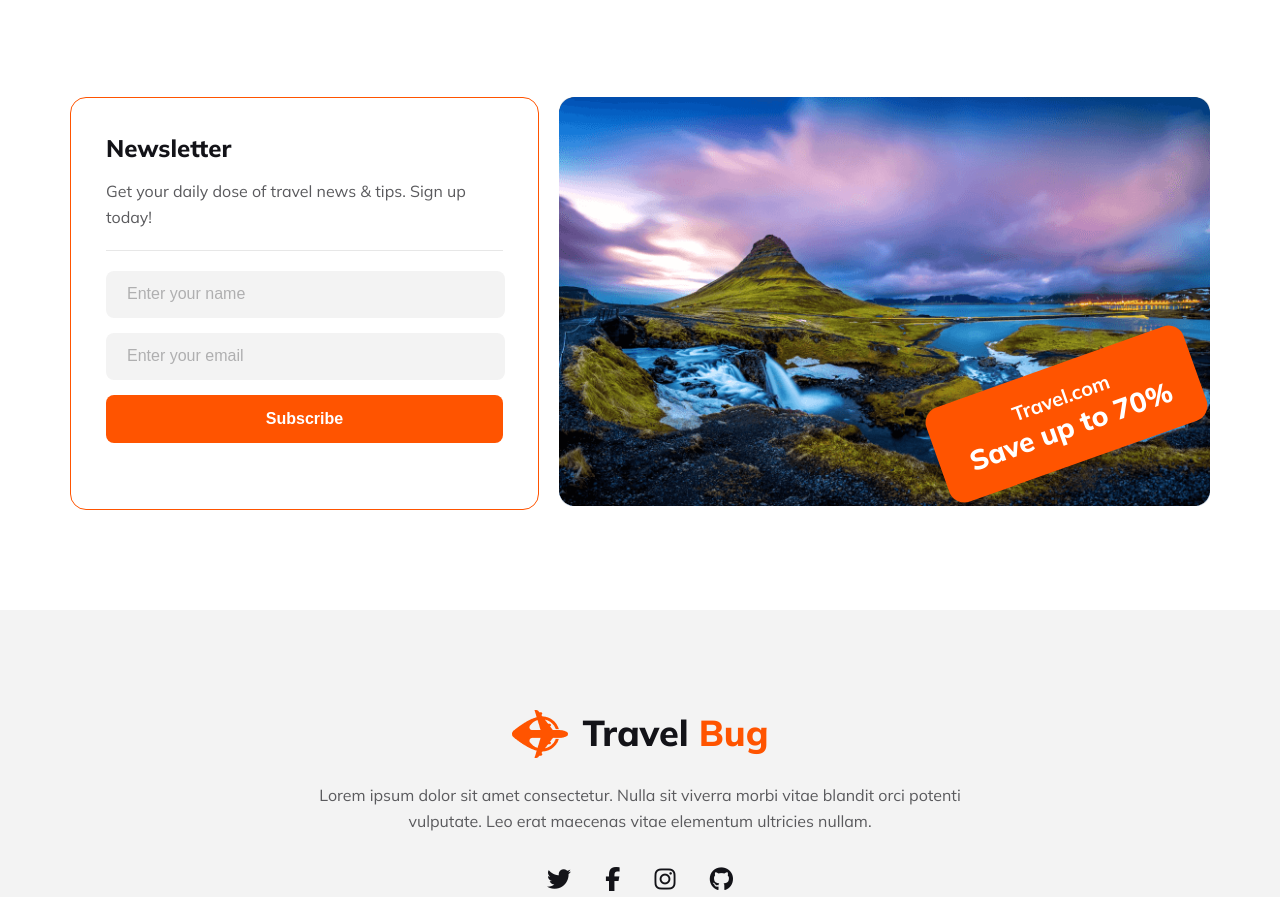
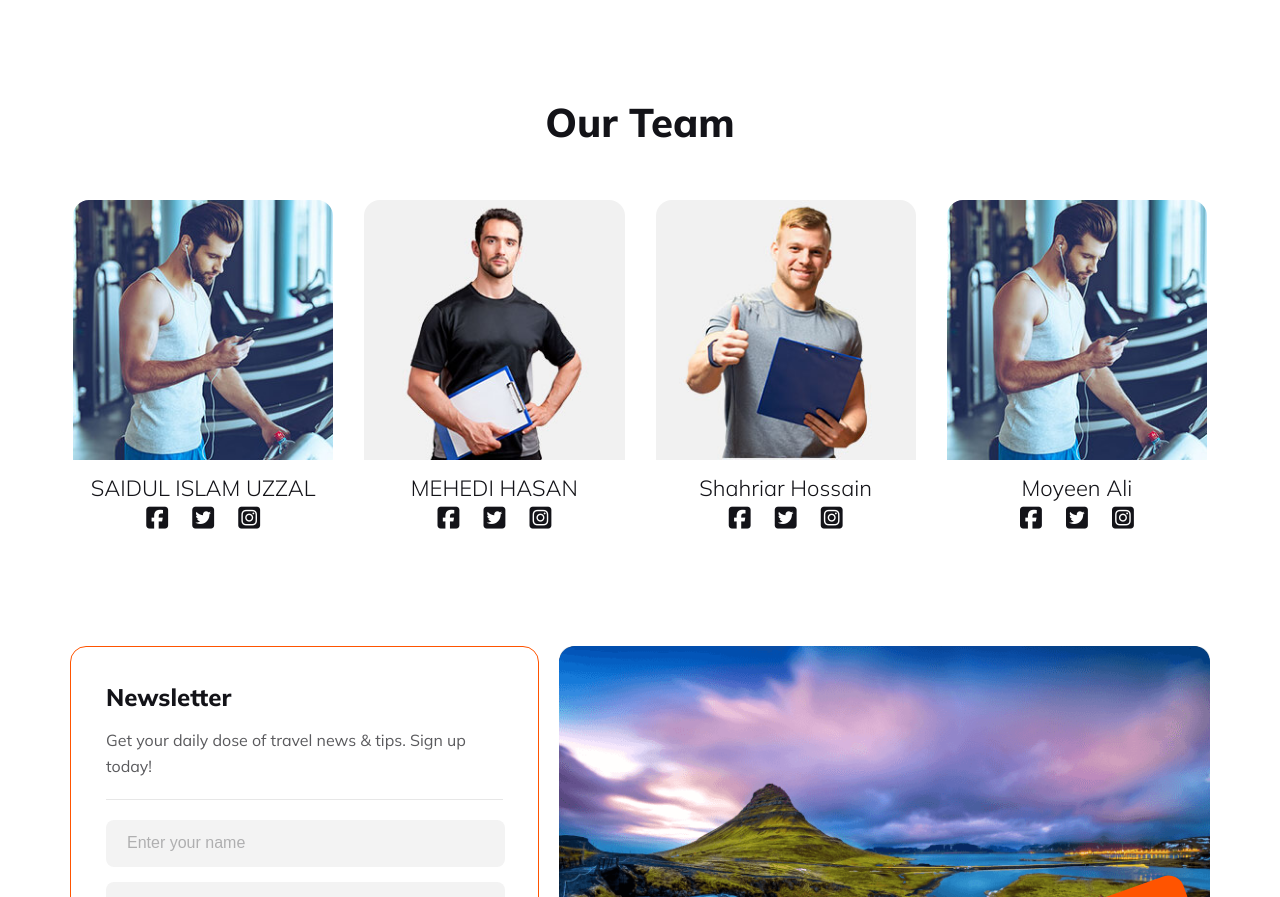
Before and after one commit to Shahriar-Hossain-Alvi/Travel-Bug, a plain HTML site: page index.html in a window 1280 px wide. Shown: the part 3275-4172 px from the top of the page. Drawn offline with Linux system fonts and the light colour scheme.

Commit message:
added our team part + responsive

```diff
--- a/index.html
+++ b/index.html
@@ -968,6 +968,56 @@
         </section>
         <!-- choose us part end -->
 
+         <!-- team part start -->
+         <section id="team">
+            <div class="container">
+                <div class="team-container">
+                    <div class="team-head">
+                        <h2>Our Team</h2>
+                    </div>
+                    <div class="team-members">
+                        <div class="member-one">
+                            <img src="images/team-1.jpg" alt="member 1">
+                            <div class="member-text">
+                                <h3>SAIDUL ISLAM UZZAL</h3>
+                                <a href=""><i class="fa-brands fa-square-facebook"></i></a>
+                                <a href=""><i class="fa-brands fa-square-twitter"></i></a>
+                                <a href=""><i class="fa-brands fa-square-instagram"></i></a>
+                            </div>
+                        </div>
+                        <div class="member-two">
+                            <img src="images/team-2.jpg" alt="member 1">
+                            <div class="member-text">
+                                <h3>MEHEDI HASAN</h3>
+                                <a href=""><i class="fa-brands fa-square-facebook"></i></a>
+                                <a href=""><i class="fa-brands fa-square-twitter"></i></a>
+                                <a href=""><i class="fa-brands fa-square-instagram"></i></a>
+                            </div>
+                        </div>
+                        <div class="member-three">
+                            <img src="images/team-3.jpg" alt="member 1">
+                            <div class="member-text">
+                                <h3>Shahriar Hossain</h3>
+                                <a href=""><i class="fa-brands fa-square-facebook"></i></a>
+                                <a href=""><i class="fa-brands fa-square-twitter"></i></a>
+                                <a href=""><i class="fa-brands fa-square-instagram"></i></a>
+                            </div>
+                        </div>
+                        <div class="member-four">
+                            <img src="images/team-1.jpg" alt="member 1">
+                            <div class="member-text">
+                                <h3>Moyeen Ali</h3>
+                                <a href=""><i class="fa-brands fa-square-facebook"></i></a>
+                                <a href=""><i class="fa-brands fa-square-twitter"></i></a>
+                                <a href=""><i class="fa-brands fa-square-instagram"></i></a>
+                            </div>
+                        </div>
+                    </div>
+                </div>
+            </div>
+        </section>
+        <!-- team part end -->
+
         <!-- newsletter part start -->
         <section id="newsletter">
             <div class="container">
@@ -994,9 +1044,6 @@
             </div>
         </section>
         <!-- newsletter part end -->
-
-        <!-- destination part start -->
-        <!-- destination part end -->
 
         <!-- destination part start -->
         <!-- destination part end -->
--- a/styles/style.css
+++ b/styles/style.css
@@ -490,6 +490,75 @@ header nav {
     width: calc(50% - 20px);
 }
 
+/* team part start */
+#team{
+    margin-bottom: 100px;
+}
+
+.team-head{
+    text-align: center;
+    width: 50%;
+    margin: 0 auto;
+    padding-bottom: 30px;
+}
+.team-head h2{
+    color: #131318;
+    font-size: 40px;
+    font-weight: 800;
+    padding-bottom: 20px;
+}
+
+.team-members{
+    display: flex;
+    justify-content: space-between;
+    gap: 25px;
+}
+
+.team-members img{
+    width: 100%;
+    border-top-left-radius: 16px;
+    border-top-right-radius: 16px;
+}
+
+.member-one, .member-two, .member-three, .member-four{
+    border-radius: 16px;
+    border: 3px solid transparent;
+}
+
+.member-one:hover{
+    border: 3px solid #FF5400;
+    transition: 0.4s;
+}
+.member-two:hover{
+    border: 3px solid #FF5400;
+    transition: 0.4s;
+}
+.member-three:hover{
+    border: 3px solid #FF5400;
+    transition: 0.4s;
+}
+.member-four:hover{
+    border: 3px solid #FF5400;
+    transition: 0.4s;
+}
+
+.member-text{
+    padding: 10px;
+    text-align: center;
+}
+
+.member-text h3{
+    color: #131318;
+    font-size: 22px;
+    font-weight: 300;
+}
+
+.member-text a{
+    color: #131318;
+    margin: 10px;
+    font-size: 25px;
+}
+
 /* newsletter part start */
 #newsletter{
     margin-bottom: 100px;
@@ -840,6 +909,26 @@ footer{
     #choose-us{
         margin-bottom: 30px;
     }
+
+    #team {
+        margin-bottom: 20px;
+    }
+
+    .team-head {
+        padding-bottom: 15px;
+    }
+
+    .team-members {
+        display: inline;
+        gap: 0;
+    }
+
+    .member-one, .member-two, .member-three, .member-four{
+        border-radius: 16px;
+        border: 3px solid #FF5400;
+        margin: 20px 0;
+    }
+
     #newsletter{
         margin-bottom: 20px;
     }
```
Also changed, not shown: images/team-1.jpg (added), images/team-2.jpg (added), images/team-3.jpg (added).
